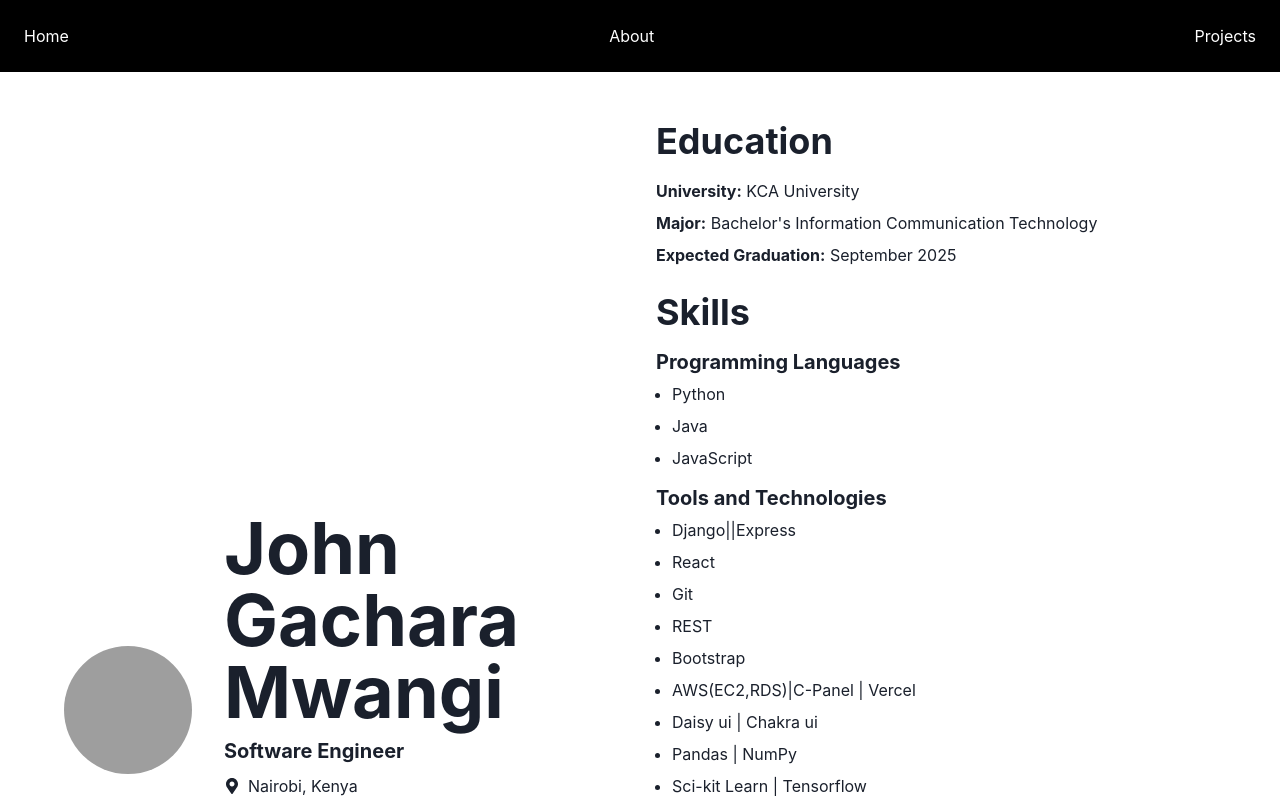
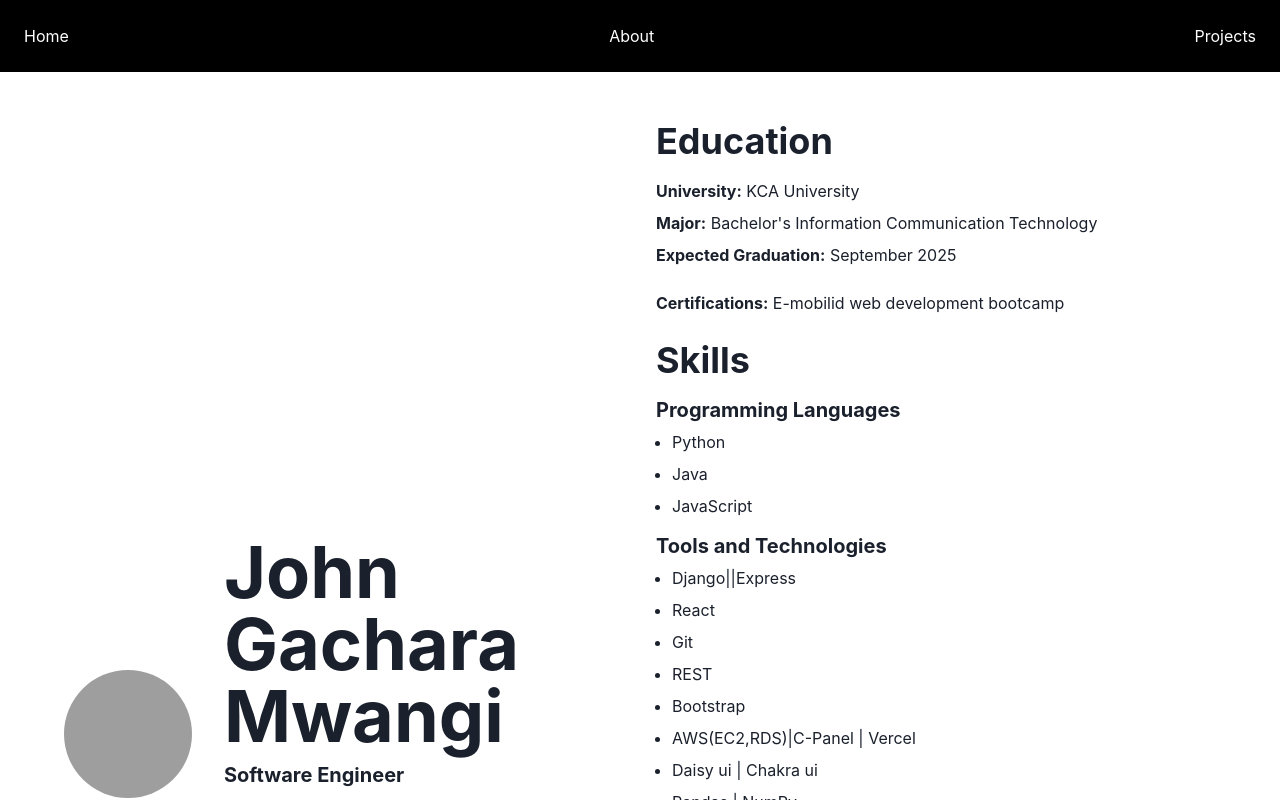
Before and after one commit to johngachara/Gachara, a React (Create React App) app: page /About in a window 1280 px wide. Shown: the top 800 px of the page. Built offline with nearby package versions, Linux system fonts and the light colour scheme; grey boxes are pictures that could not be loaded.

Commit message:
slight changes

```diff
--- a/src/AboutPage.js
+++ b/src/AboutPage.js
@@ -80,6 +80,9 @@ const AboutPage = () => {
                         <Text mb={6}>
                             <strong>Expected Graduation:</strong> September 2025
                         </Text>
+                        <Text mb={6}>
+                            <strong>Certifications:</strong> E-mobilid web development bootcamp
+                        </Text>
 
                         <Heading as="h2" size="xl" mb={4}>
                             Skills
```
